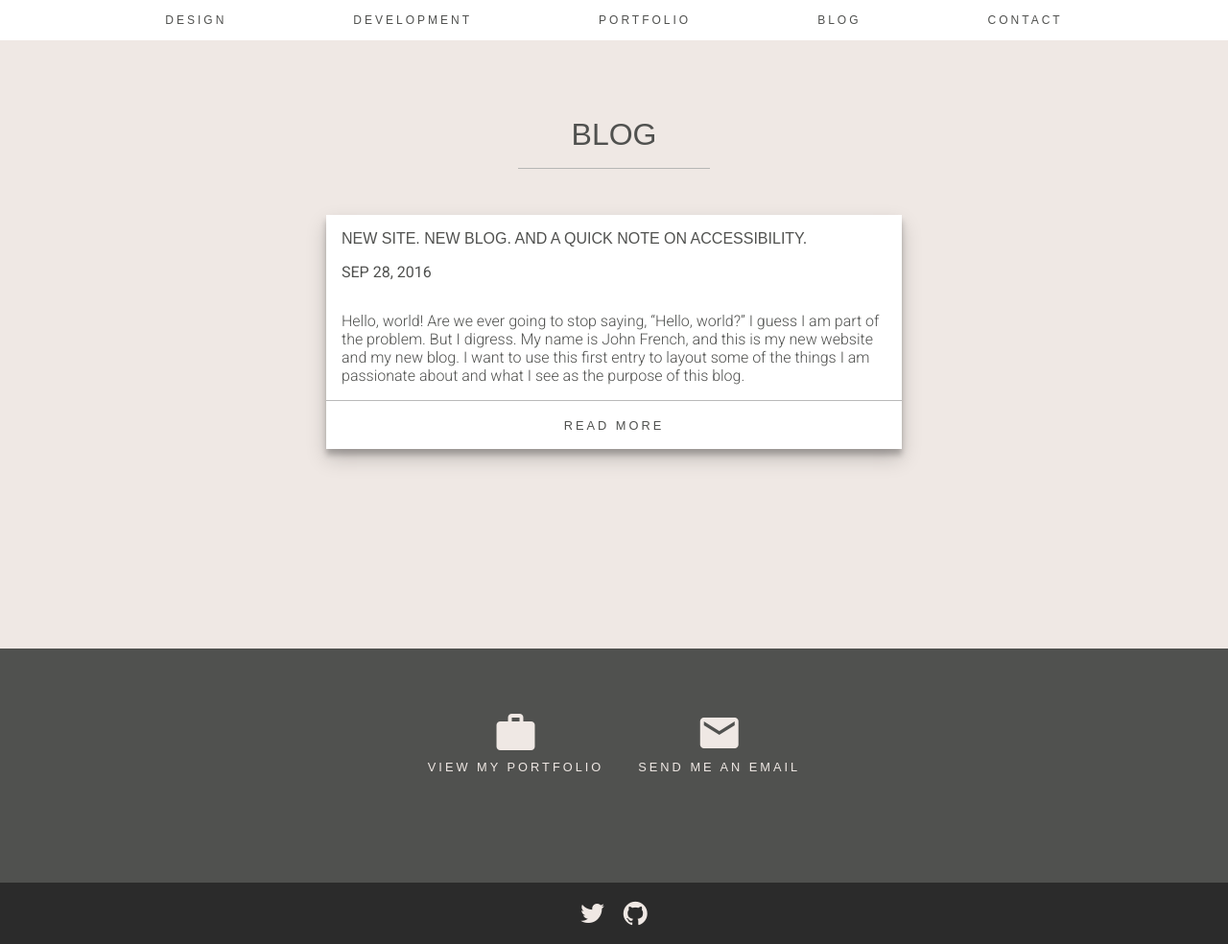
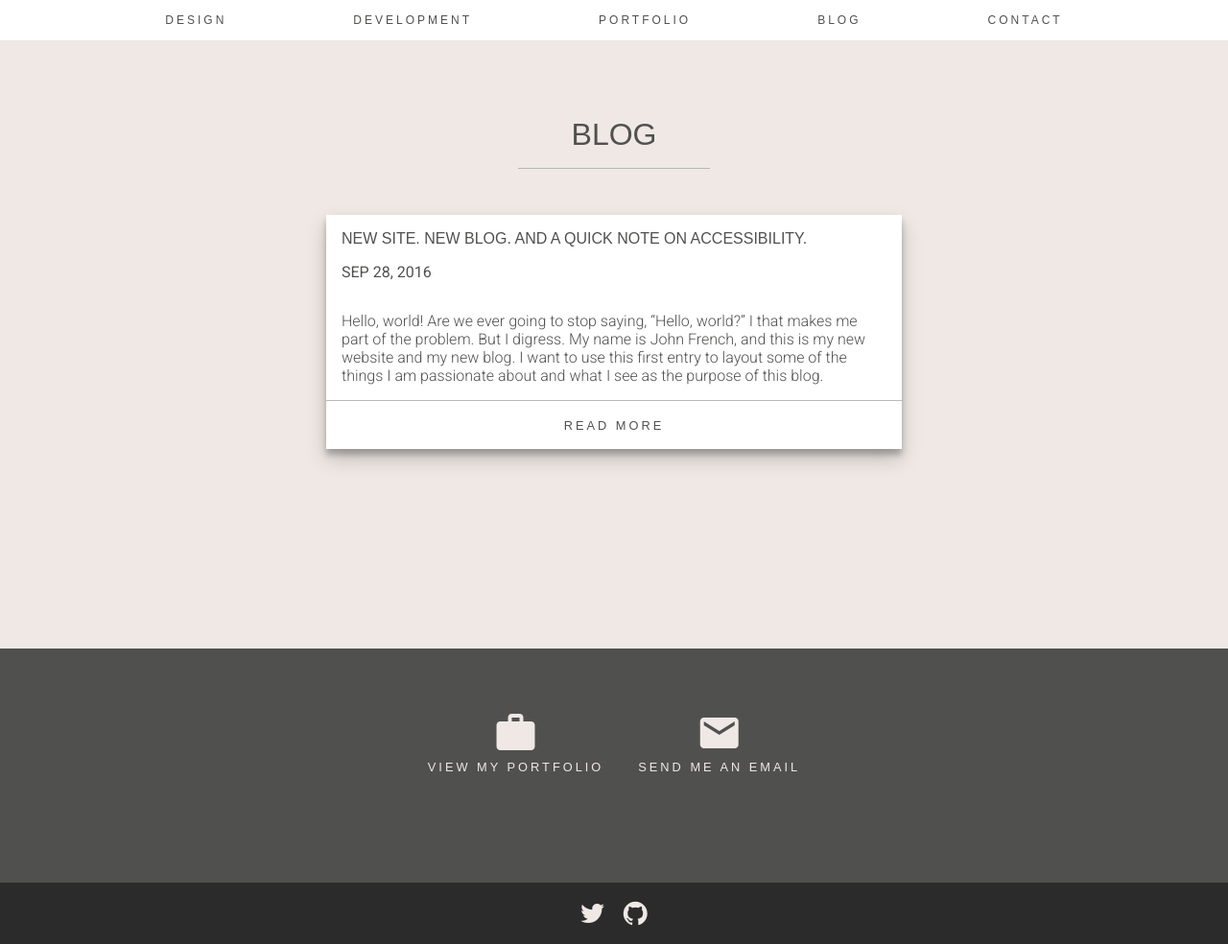
Before and after one commit to johnfrenchxyz/johnfrench.xyz, a Jekyll site: the page built from blog.html, in a window 1280 px wide and 984 px high. Shown: the whole window at 96% size. Built offline with Jekyll 4.4.1, drawn with Linux system fonts in a browser that asks for light colours; nearby versions of some CDN libraries; some web fonts are replaced.

Commit message:
Tweaks blog

```diff
--- a/_posts/2016-09-28-hello-world.markdown
+++ b/_posts/2016-09-28-hello-world.markdown
@@ -4,7 +4,7 @@ title:  "New Site. New Blog. And a Quick Note on Accessibility."
 date:   2016-09-28 11:39:32 -0400
 categories: design
 img:
-excerpt: Hello, world! Are we ever going to stop saying, “Hello, world?” I guess I am part of the problem.  But I digress.  My name is John French, and this is my new website and my new blog.  I want to use this first entry to layout some of the things I am passionate about and what I see as the purpose of this blog.
+excerpt: Hello, world! Are we ever going to stop saying, “Hello, world?” I that makes me part of the problem.  But I digress.  My name is John French, and this is my new website and my new blog.  I want to use this first entry to layout some of the things I am passionate about and what I see as the purpose of this blog.
 ---
 
 Hello, world! Are we ever going to stop saying, “Hello, world?” I guess I am part of the problem.  But I digress.  My name is John French, and this is my new website and my new blog.  I want to use this first entry to layout some of the things I am passionate about and what I see as the purpose of this blog.
```
Also changed, not shown: 4 other files.
